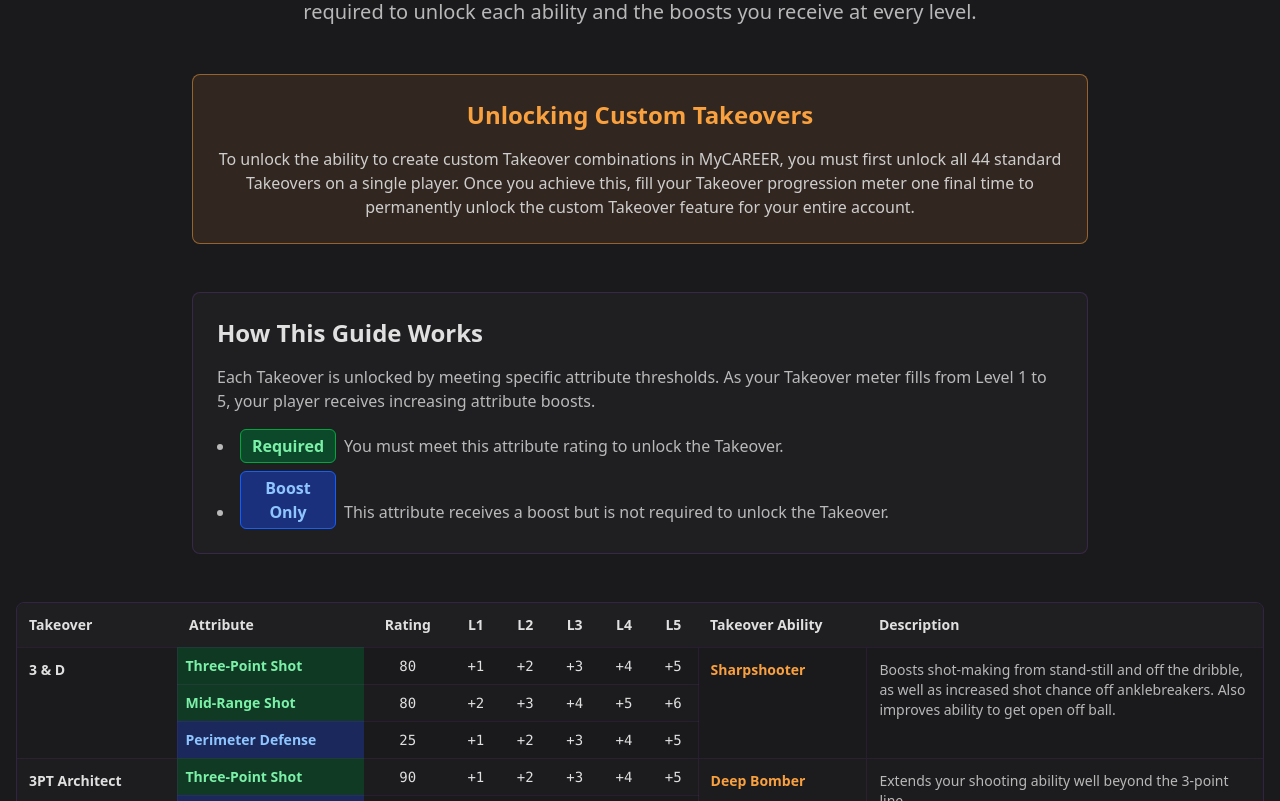
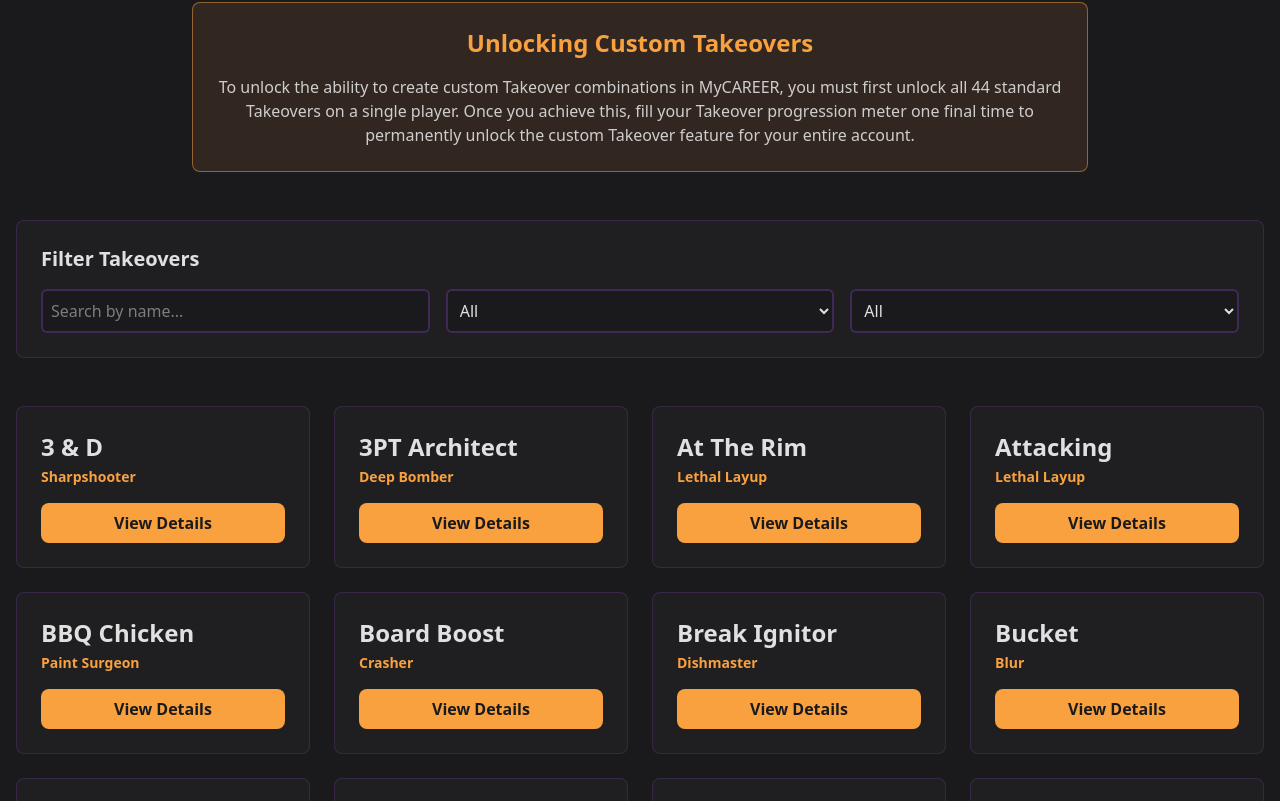
Before and after one commit to OneBuffaloLabs/myplayer-hq, a Next.js app: page /games/nba-2k26/takeover in a window 1280 px wide. Shown: the part 299-1100 px from the top of the page. Built offline with nearby package versions, Linux system fonts and the light colour scheme.

Commit message:
[Issue-20] Redesigned takeover page

```diff
--- /dev/null
+++ b/src/app/games/nba-2k26/badges/descriptions/layout.tsx
@@ -0,0 +1,13 @@
+import { Metadata } from 'next';
+import { generateMetadata } from '@/utils/metadata';
+
+export const metadata: Metadata = generateMetadata({
+  title: 'NBA 2K26 Badge Descriptions',
+  description:
+    'A complete encyclopedia of every badge in NBA 2K26, detailing what each does at every level, from Finishing to Defense.',
+  urlPath: '/games/nba-2k26/badges/descriptions/',
+});
+
+export default function BadgeDescriptionsLayout({ children }: { children: React.ReactNode }) {
+  return <>{children}</>;
+}
--- /dev/null
+++ b/src/app/games/nba-2k26/takeover/layout.tsx
@@ -0,0 +1,13 @@
+import { Metadata } from 'next';
+import { generateMetadata } from '@/utils/metadata';
+
+export const metadata: Metadata = generateMetadata({
+  title: 'NBA 2K26 Takeover Guide',
+  description:
+    'A complete guide to the NBA 2K26 Takeover system. Find all abilities, attribute requirements, and boosts to elevate your game.',
+  urlPath: '/games/nba-2k26/takeover/',
+});
+
+export default function TakeoverLayout({ children }: { children: React.ReactNode }) {
+  return <>{children}</>;
+}
--- a/src/app/games/nba-2k26/takeover/page.tsx
+++ b/src/app/games/nba-2k26/takeover/page.tsx
@@ -1,15 +1,10 @@
-import { Metadata } from 'next';
-import { generateMetadata } from '@/utils/metadata';
+'use client';
+
+import { useState, useMemo } from 'react';
 import { Breadcrumbs } from '@/components/Breadcrumbs';
+import { TakeoverDetailModal } from '@/components/games/TakeoverDetailModal';
 import takeoverData from '@/data/games/nba-2k26/takeover.json';
 import { Takeover } from '@/types/takeover';
-
-export const metadata: Metadata = generateMetadata({
-  title: 'NBA 2K26 Takeover Guide',
-  description:
-    'A complete guide to the NBA 2K26 Takeover system. Find all abilities, attribute requirements, and boosts to elevate your game.',
-  urlPath: '/games/nba-2k26/takeover/',
-});
 
 const breadcrumbItems = [
   { label: 'Home', href: '/' },
@@ -17,20 +12,40 @@ const breadcrumbItems = [
   { label: 'Takeover Guide', href: '/games/nba-2k26/takeover/' },
 ];
 
+const allTakeovers = takeoverData as Takeover[];
+const allAbilities = ['All', ...Array.from(new Set(allTakeovers.map((t) => t.takeoverAbility)))];
+const allAttributes = [
+  'All',
+  ...Array.from(new Set(allTakeovers.flatMap((t) => t.attributes.map((a) => a.name)))),
+].sort();
+
 export default function TakeoverPage() {
+  const [selectedTakeover, setSelectedTakeover] = useState<Takeover | null>(null);
+  const [abilityFilter, setAbilityFilter] = useState('All');
+  const [attributeFilter, setAttributeFilter] = useState('All');
+  const [searchTerm, setSearchTerm] = useState('');
+
+  const filteredTakeovers = useMemo(() => {
+    return allTakeovers.filter((takeover) => {
+      const nameMatch = takeover.name.toLowerCase().includes(searchTerm.toLowerCase());
+      const abilityMatch = abilityFilter === 'All' || takeover.takeoverAbility === abilityFilter;
+      const attributeMatch =
+        attributeFilter === 'All' ||
+        takeover.attributes.some((attr) => attr.name === attributeFilter);
+      return nameMatch && abilityMatch && attributeMatch;
+    });
+  }, [searchTerm, abilityFilter, attributeFilter]);
+
   return (
+    <>
+      <TakeoverDetailModal takeover={selectedTakeover} onClose={() => setSelectedTakeover(null)} />
       <main className="bg-background text-text">
         <div className="container mx-auto px-4 py-16">
           <Breadcrumbs items={breadcrumbItems} />
           <header className="text-center mb-12">
             <h1 className="text-4xl md:text-6xl font-bold text-primary">NBA 2K26 Takeover Guide</h1>
-          <p className="text-lg md:text-xl mt-4 max-w-3xl mx-auto text-text/80">
-            Explore every Takeover in NBA 2K26. This guide details the attribute thresholds required
-            to unlock each ability and the boosts you receive at every level.
-          </p>
           </header>
 
-        {/* Custom Takeover Section */}
           <section
             aria-labelledby="custom-takeover-heading"
             className="max-w-4xl mx-auto bg-primary/10 p-6 rounded-lg border border-primary/50 mb-12 text-center">
@@ -38,110 +53,84 @@ export default function TakeoverPage() {
               Unlocking Custom Takeovers
             </h2>
             <p className="text-text/90">
-            To unlock the ability to create custom Takeover combinations in MyCAREER, you must first
-            unlock all 44 standard Takeovers on a single player. Once you achieve this, fill your
-            Takeover progression meter one final time to permanently unlock the custom Takeover
-            feature for your entire account.
+              To unlock the ability to create custom Takeover combinations in MyCAREER, you must
+              first unlock all 44 standard Takeovers on a single player. Once you achieve this, fill
+              your Takeover progression meter one final time to permanently unlock the custom
+              Takeover feature for your entire account.
             </p>
           </section>
 
-        {/* Guide Section */}
+          {/* Filter Controls */}
           <section
-          aria-labelledby="takeover-guide-heading"
-          className="max-w-4xl mx-auto bg-background-secondary p-6 rounded-lg border border-accent/20 mb-12">
-          <h2 id="takeover-guide-heading" className="text-2xl font-bold text-text mb-4">
-            How This Guide Works
+            aria-labelledby="filter-controls"
+            className="bg-background-secondary p-6 rounded-lg border border-accent/20 mb-12">
+            <h2 id="filter-controls" className="text-xl font-bold text-text mb-4">
+              Filter Takeovers
             </h2>
-          <p className="text-text/80">
-            Each Takeover is unlocked by meeting specific attribute thresholds. As your Takeover
-            meter fills from Level 1 to 5, your player receives increasing attribute boosts.
-          </p>
-          <ul className="list-disc list-inside text-text/80 space-y-2 mt-4">
-            <li>
-              <span className="p-1 w-24 inline-block text-center rounded-md bg-green-800/60 text-green-300 font-bold border border-green-600 mr-2">
-                Required
-              </span>
-              You must meet this attribute rating to unlock the Takeover.
-            </li>
-            <li>
-              <span className="p-1 w-24 inline-block text-center rounded-md bg-blue-800/60 text-blue-300 font-bold border border-blue-600 mr-2">
-                Boost Only
-              </span>
-              This attribute receives a boost but is not required to unlock the Takeover.
-            </li>
-          </ul>
+            <div className="grid grid-cols-1 md:grid-cols-3 gap-4">
+              <input
+                type="search"
+                placeholder="Search by name..."
+                value={searchTerm}
+                onChange={(e) => setSearchTerm(e.target.value)}
+                className="w-full bg-background border-2 border-accent/30 rounded-md p-2 focus:outline-none focus:border-primary"
+              />
+              <select
+                value={abilityFilter}
+                onChange={(e) => setAbilityFilter(e.target.value)}
+                className="w-full bg-background border-2 border-accent/30 rounded-md p-2 focus:outline-none focus:border-primary cursor-pointer">
+                {allAbilities.map((ability) => (
+                  <option key={ability} value={ability}>
+                    {ability}
+                  </option>
+                ))}
+              </select>
+              <select
+                value={attributeFilter}
+                onChange={(e) => setAttributeFilter(e.target.value)}
+                className="w-full bg-background border-2 border-accent/30 rounded-md p-2 focus:outline-none focus:border-primary cursor-pointer">
+                {allAttributes.map((attr) => (
+                  <option key={attr} value={attr}>
+                    {attr}
+                  </option>
+                ))}
+              </select>
+            </div>
           </section>
 
-        {/* Takeover Table */}
-        <section aria-labelledby="takeover-table-heading">
-          <h2 id="takeover-table-heading" className="sr-only">
-            Takeover Requirements and Boosts
+          {/* Takeover Cards Grid */}
+          <section aria-labelledby="takeover-list">
+            <h2 id="takeover-list" className="sr-only">
+              List of Takeovers
             </h2>
-          <div className="overflow-x-auto rounded-lg border border-accent/20">
-            <table className="min-w-full text-sm text-left border-collapse">
-              <thead className="bg-background-secondary">
-                <tr>
-                  <th className="p-3 font-bold">Takeover</th>
-                  <th className="p-3 font-bold">Attribute</th>
-                  <th className="p-3 font-bold text-center">Rating</th>
-                  <th className="p-3 font-bold text-center">L1</th>
-                  <th className="p-3 font-bold text-center">L2</th>
-                  <th className="p-3 font-bold text-center">L3</th>
-                  <th className="p-3 font-bold text-center">L4</th>
-                  <th className="p-3 font-bold text-center">L5</th>
-                  <th className="p-3 font-bold">Takeover Ability</th>
-                  <th className="p-3 font-bold">Description</th>
-                </tr>
-              </thead>
-              <tbody>
-                {(takeoverData as Takeover[]).map((takeover, takeoverIndex) =>
-                  takeover.attributes.map((attr, attrIndex) => (
-                    <tr
-                      key={`${takeover.name}-${attr.name}`}
-                      className="[&:nth-child(even)]:bg-background-secondary/40 border-t border-accent/10">
-                      {attrIndex === 0 && (
-                        <td
-                          rowSpan={takeover.attributes.length}
-                          className="p-3 font-bold align-top bg-background-secondary/30 border-r border-accent/10 w-40">
-                          {takeover.name}
-                        </td>
+            {filteredTakeovers.length > 0 ? (
+              <div className="grid grid-cols-1 md:grid-cols-2 lg:grid-cols-3 xl:grid-cols-4 gap-6">
+                {filteredTakeovers.map((takeover) => (
+                  <div
+                    key={takeover.name}
+                    className="bg-background-secondary p-6 rounded-lg border border-accent/20 flex flex-col items-start hover:border-primary transition-colors duration-300">
+                    <div className="flex-grow">
+                      <h3 className="text-2xl font-bold text-text mb-1">{takeover.name}</h3>
+                      <p className="font-semibold text-primary text-sm">
+                        {takeover.takeoverAbility}
+                      </p>
+                    </div>
+                    <button
+                      onClick={() => setSelectedTakeover(takeover)}
+                      className="mt-4 w-full bg-primary text-background font-bold py-2 px-4 rounded-lg hover:bg-accent transition-colors duration-300 cursor-pointer">
+                      View Details
+                    </button>
+                  </div>
+                ))}
+              </div>
+            ) : (
+              <div className="text-center py-16 bg-background-secondary rounded-lg">
+                <p className="text-xl text-text/80">No Takeovers match your filters.</p>
+              </div>
             )}
-                      <td
-                        className={`p-2 font-semibold ${
-                          attr.isRequirement
-                            ? 'bg-green-800/40 text-green-300'
-                            : 'bg-blue-800/40 text-blue-300'
-                        }`}>
-                        {attr.name}
-                      </td>
-                      <td className="p-2 text-center font-mono">{attr.rating}</td>
-                      {attr.boosts.map((boost, i) => (
-                        <td key={i} className="p-2 text-center font-mono">
-                          {boost > 0 ? `+${boost}` : boost}
-                        </td>
-                      ))}
-                      {attrIndex === 0 && (
-                        <td
-                          rowSpan={takeover.attributes.length}
-                          className="p-3 align-top border-l border-accent/10">
-                          <span className="font-bold text-primary">{takeover.takeoverAbility}</span>
-                        </td>
-                      )}
-                      {attrIndex === 0 && (
-                        <td
-                          rowSpan={takeover.attributes.length}
-                          className="p-3 text-text/80 align-top text-sm border-l border-accent/10 max-w-xs">
-                          {takeover.description}
-                        </td>
-                      )}
-                    </tr>
-                  ))
-                )}
-              </tbody>
-            </table>
-          </div>
           </section>
         </div>
       </main>
+    </>
   );
 }
--- /dev/null
+++ b/src/components/games/TakeoverDetailModal.tsx
@@ -0,0 +1,82 @@
+import { Takeover } from '@/types/takeover';
+import { FontAwesomeIcon } from '@fortawesome/react-fontawesome';
+import { faTimes } from '@fortawesome/free-solid-svg-icons';
+
+type TakeoverDetailModalProps = {
+  takeover: Takeover | null;
+  onClose: () => void;
+};
+
+export const TakeoverDetailModal = ({ takeover, onClose }: TakeoverDetailModalProps) => {
+  if (!takeover) return null;
+
+  return (
+    <div
+      className="fixed inset-0 bg-background/80 backdrop-blur-sm flex items-center justify-center z-50 p-4"
+      onClick={onClose}
+      role="dialog"
+      aria-modal="true"
+      aria-labelledby="takeover-modal-title">
+      <div
+        className="bg-background-secondary rounded-lg border border-accent/30 w-full max-w-4xl max-h-[90vh] overflow-y-auto p-6"
+        onClick={(e) => e.stopPropagation()} // Prevent closing modal when clicking inside
+      >
+        <header className="flex justify-between items-center border-b border-accent/20 pb-4 mb-4">
+          <div>
+            <h2 id="takeover-modal-title" className="text-3xl font-bold text-primary">
+              {takeover.name}
+            </h2>
+            <p className="font-semibold text-text/60">{takeover.takeoverAbility}</p>
+          </div>
+          <button
+            onClick={onClose}
+            className="text-text/80 hover:text-primary transition-colors cursor-pointer"
+            aria-label="Close modal">
+            <FontAwesomeIcon icon={faTimes} size="2x" />
+          </button>
+        </header>
+
+        <p className="text-text/80 mb-6">{takeover.description}</p>
+
+        <div className="overflow-x-auto rounded-lg border border-accent/20">
+          <table className="min-w-full text-sm text-left">
+            <thead className="bg-background">
+              <tr>
+                <th className="p-3 font-bold text-text">Attribute</th>
+                <th className="p-3 font-bold text-center text-text">Rating</th>
+                <th className="p-3 font-bold text-center text-text">L1</th>
+                <th className="p-3 font-bold text-center text-text">L2</th>
+                <th className="p-3 font-bold text-center text-text">L3</th>
+                <th className="p-3 font-bold text-center text-text">L4</th>
+                <th className="p-3 font-bold text-center text-text">L5</th>
+              </tr>
+            </thead>
+            <tbody className="divide-y divide-accent/10">
+              {takeover.attributes.map((attr) => (
+                <tr key={attr.name} className="[&:nth-child(even)]:bg-background-secondary/40">
+                  <td
+                    className={`p-2 font-semibold ${
+                      attr.isRequirement
+                        ? 'bg-green-800/40 text-green-300'
+                        : 'bg-blue-800/40 text-blue-300'
+                    }`}>
+                    {attr.name}
+                  </td>
+                  <td className="p-2 text-center font-mono text-text">
+                    {/* Display '—' for base 25 ratings, otherwise show the number */}
+                    {attr.rating === 25 ? '—' : attr.rating}
+                  </td>
+                  {attr.boosts.map((boost, i) => (
+                    <td key={i} className="p-2 text-center font-mono text-text">
+                      {boost > 0 ? `+${boost}` : boost}
+                    </td>
+                  ))}
+                </tr>
+              ))}
+            </tbody>
+          </table>
+        </div>
+      </div>
+    </div>
+  );
+};
```
Lines whose indentation alone changed are shown as unchanged.
